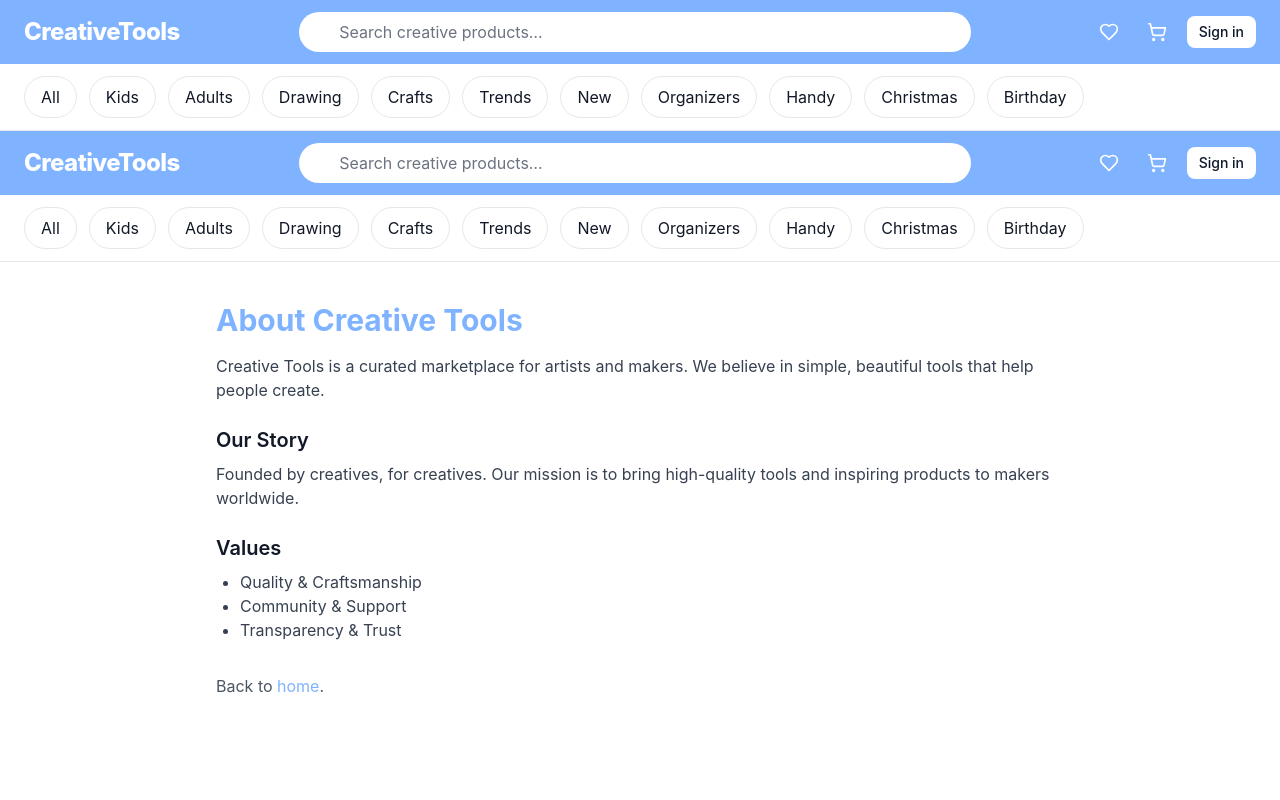
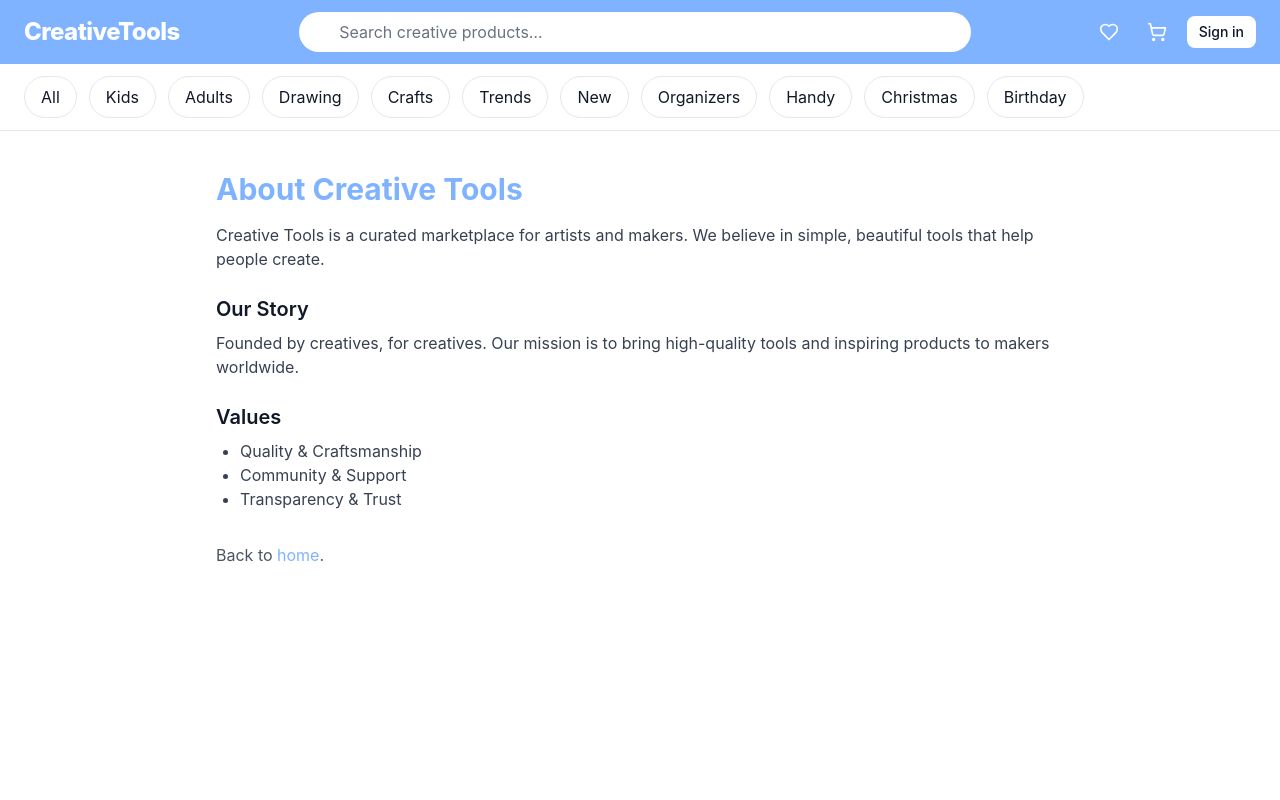
Before and after one commit to everyfun89/Creative-Tools-Shop., a Next.js app: page /about in a window 1280 px wide. Shown: the top 800 px of the page. Built offline with nearby package versions, Linux system fonts and the light colour scheme; no server answers.

Commit message:
Update about.js

```diff
--- a/pages/about.js
+++ b/pages/about.js
@@ -1,19 +1,18 @@
 // pages/about.js
-import Header from "../components/Header";
 import Link from "next/link";
 
 export default function About() {
   return (
-    <div className="min-h-screen bg-white">
-      <Header />
-      <main className="max-w-4xl mx-auto px-6 py-10">
+    <main className="max-w-4xl mx-auto px-6 py-10 bg-white min-h-screen">
       <h1 className="text-3xl font-bold text-[#7FB3FF] mb-4">About Creative Tools</h1>
       <p className="text-gray-700 mb-4">
         Creative Tools is a curated marketplace for artists and makers. We believe in simple, beautiful tools that help people create.
       </p>
 
       <h2 className="text-xl font-semibold mt-6 mb-2">Our Story</h2>
-        <p className="text-gray-700 mb-4">Founded by creatives, for creatives. Our mission is to bring high-quality tools and inspiring products to makers worldwide.</p>
+      <p className="text-gray-700 mb-4">
+        Founded by creatives, for creatives. Our mission is to bring high-quality tools and inspiring products to makers worldwide.
+      </p>
 
       <h2 className="text-xl font-semibold mt-6 mb-2">Values</h2>
       <ul className="list-disc pl-6 text-gray-700">
@@ -22,8 +21,9 @@ export default function About() {
         <li>Transparency & Trust</li>
       </ul>
 
-        <p className="mt-8 text-gray-600">Back to <Link href="/" className="text-[#7FB3FF]">home</Link>.</p>
+      <p className="mt-8 text-gray-600">
+        Back to <Link href="/" className="text-[#7FB3FF]">home</Link>.
+      </p>
     </main>
-    </div>
   );
 }
```
Lines whose indentation alone changed are shown as unchanged.
